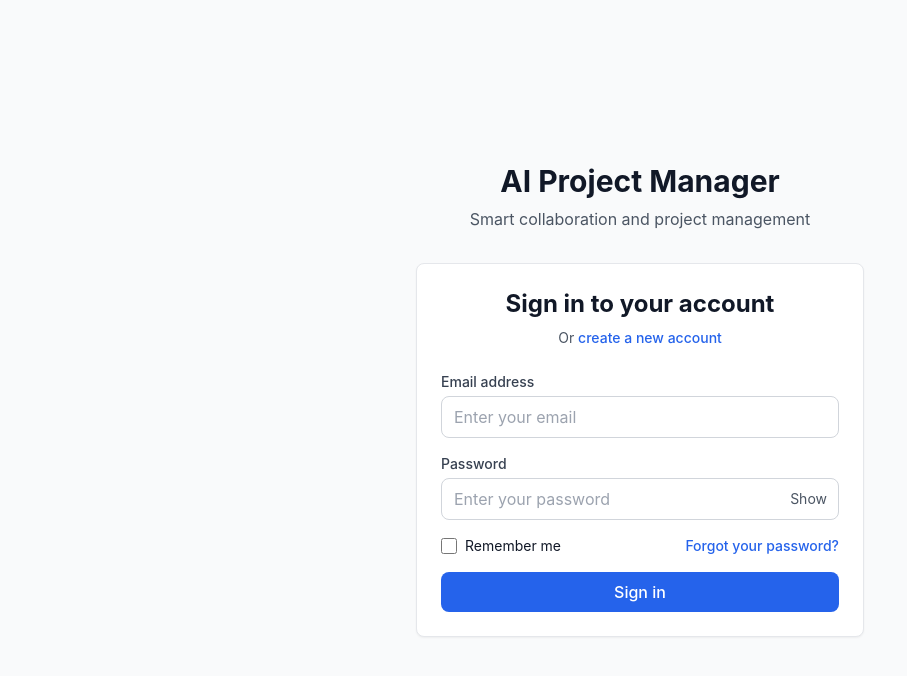
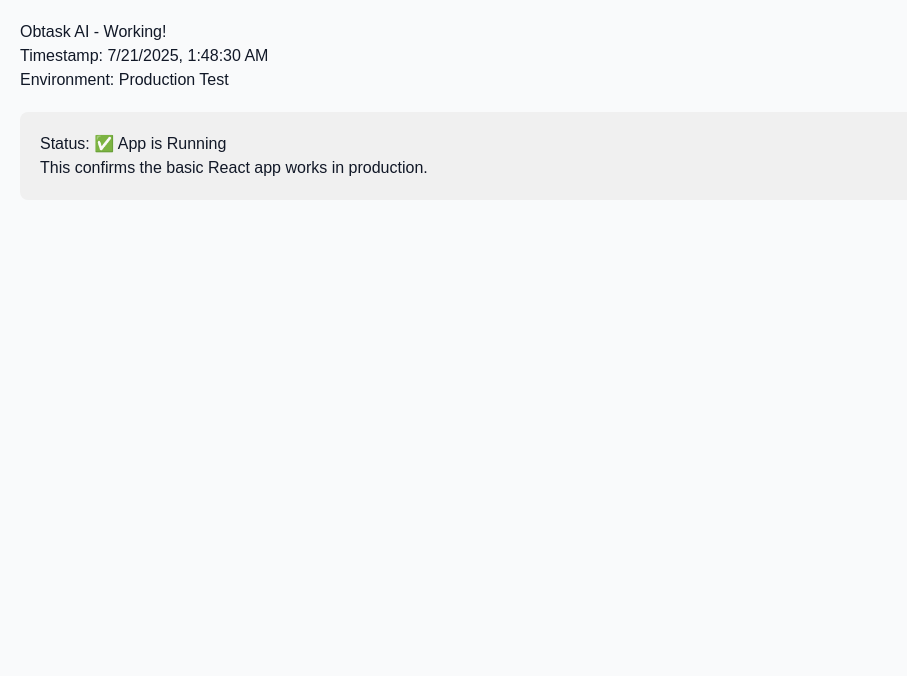
Before and after one commit to vipervv3/obtaskai-project-manager, a React (Create React App) app in the folder client/: page / in a window 1280 px wide. Before the commit this address led to /auth/login. Shown: the top 676 px of the page, without its empty margins (0-907 px from the left). Built offline with nearby package versions, Linux system fonts and the light colour scheme; no server answers.

Commit message:
Emergency: Deploy minimal working app

```diff
--- a/client/src/index.tsx
+++ b/client/src/index.tsx
@@ -1,21 +1,24 @@
 import React from 'react';
 import ReactDOM from 'react-dom/client';
-import { Provider } from 'react-redux';
-import { BrowserRouter } from 'react-router-dom';
-import { store } from './store';
-import App from './App';
 import './index.css';
+
+// Minimal working app without Redux/Router for production testing
+const MinimalApp = () => {
+  return (
+    <div style={{ padding: '20px', fontFamily: 'Arial, sans-serif' }}>
+      <h1>Obtask AI - Working!</h1>
+      <p>Timestamp: {new Date().toLocaleString()}</p>
+      <p>Environment: Production Test</p>
+      <div style={{ marginTop: '20px', padding: '20px', backgroundColor: '#f0f0f0', borderRadius: '8px' }}>
+        <h2>Status: ✅ App is Running</h2>
+        <p>This confirms the basic React app works in production.</p>
+      </div>
+    </div>
+  );
+};
 
 const root = ReactDOM.createRoot(
   document.getElementById('root') as HTMLElement
 );
 
-root.render(
-  <React.StrictMode>
-    <Provider store={store}>
-      <BrowserRouter>
-        <App />
-      </BrowserRouter>
-    </Provider>
-  </React.StrictMode>
-);
+root.render(<MinimalApp />);
```
Also changed, not shown: 22 other files (tests, documents, lock files or other folders).
